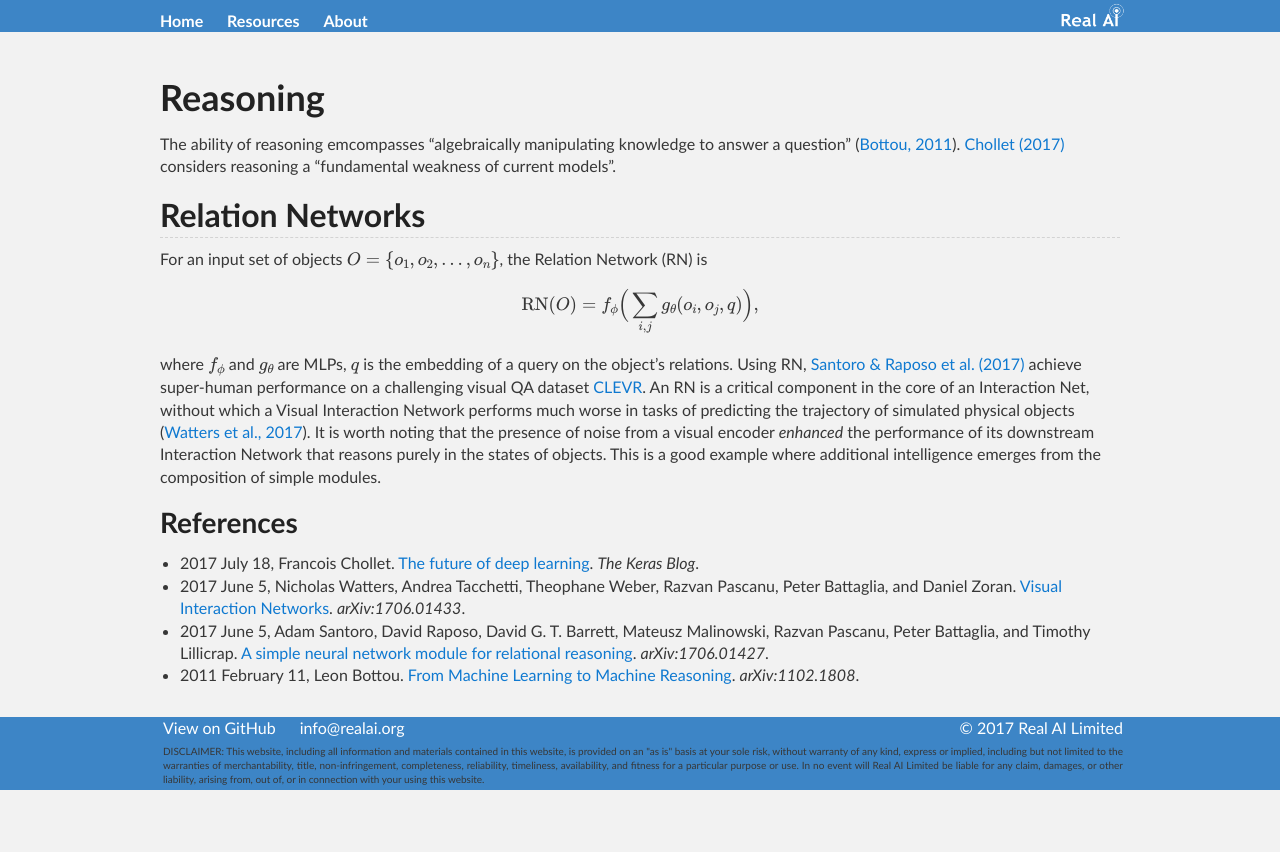
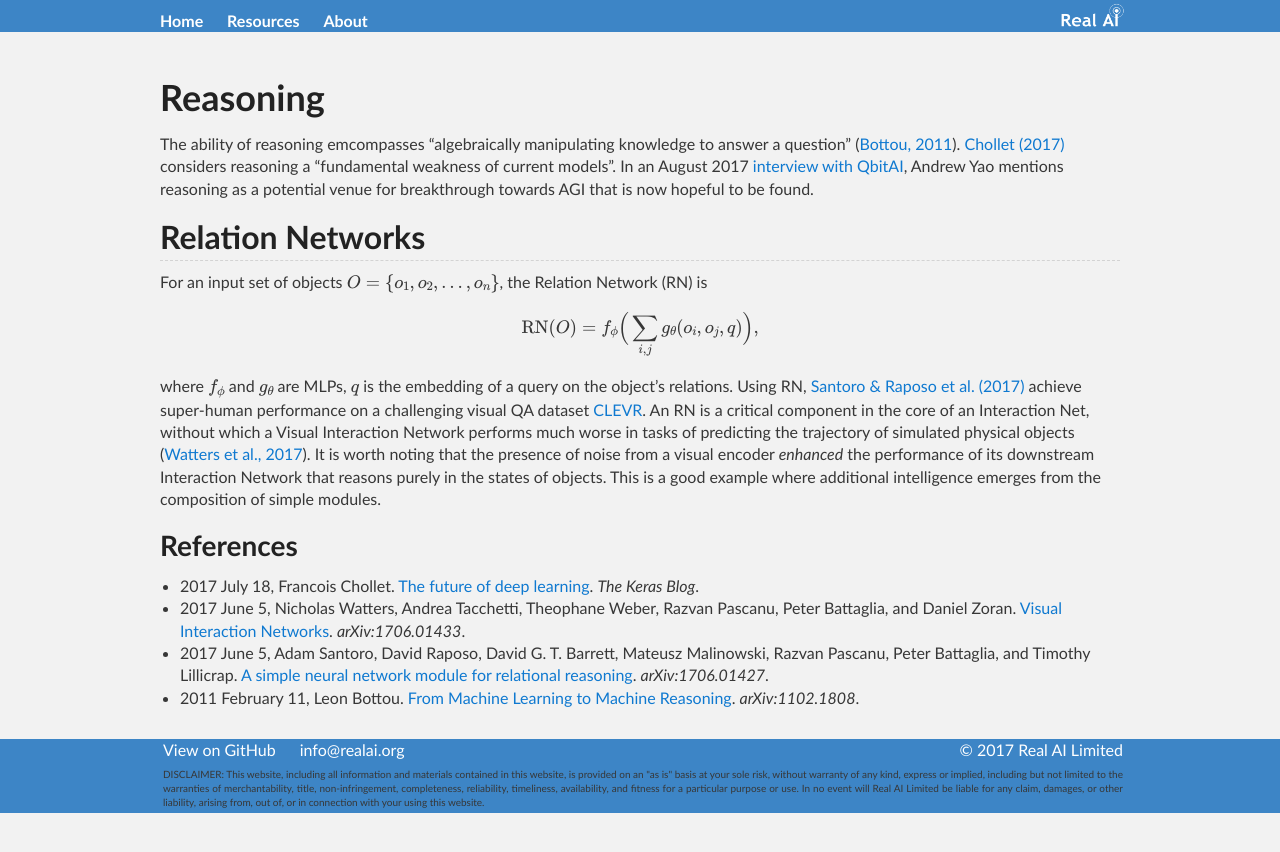
Before and after one commit to Tonywuhk/realai.org, a Jekyll site: the page built from reasoning.md, in a window 1280 px wide. Shown: the top 852 px of the page. Built offline with Jekyll 4.4.1, drawn with Linux system fonts in a browser that asks for light colours; our own code applies the rules of GitHub Pages for plain Markdown files; formulas are drawn with MathJax 3; the repository's description, which GitHub fills in, is left out.

Commit message:
Update reasoning.md

```diff
--- a/reasoning.md
+++ b/reasoning.md
@@ -4,7 +4,7 @@ mathjax: true
 ---
 # Reasoning
 
-The ability of reasoning emcompasses "algebraically manipulating knowledge to answer a question" ([Bottou, 2011](https://arxiv.org/abs/1102.1808)). [Chollet (2017)](https://blog.keras.io/the-future-of-deep-learning.html) considers reasoning a "fundamental weakness of current models".
+The ability of reasoning emcompasses "algebraically manipulating knowledge to answer a question" ([Bottou, 2011](https://arxiv.org/abs/1102.1808)). [Chollet (2017)](https://blog.keras.io/the-future-of-deep-learning.html) considers reasoning a "fundamental weakness of current models". In an August 2017 [interview with QbitAI](http://mp.weixin.qq.com/s/ZNS-q7Y-6ZByHmFT0WzpvQ), Andrew Yao mentions reasoning as a potential venue for breakthrough towards AGI that is now hopeful to be found.
 
 ## Relation Networks
 
```
